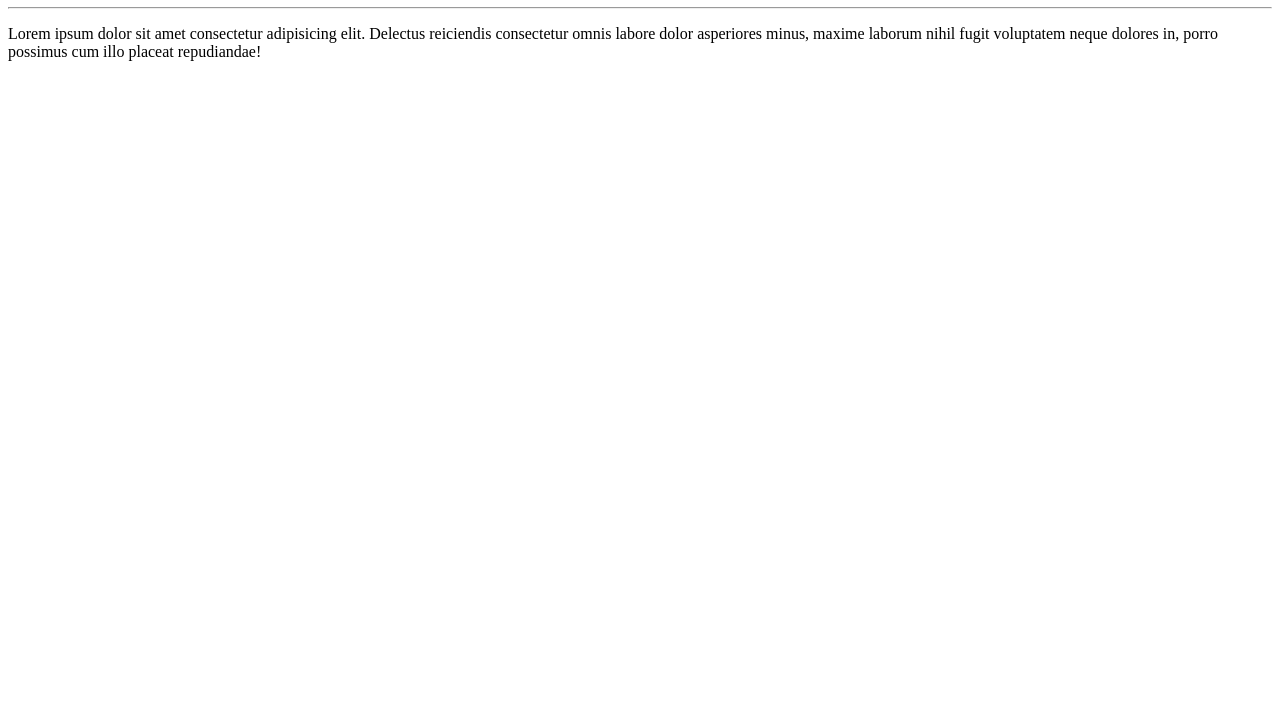
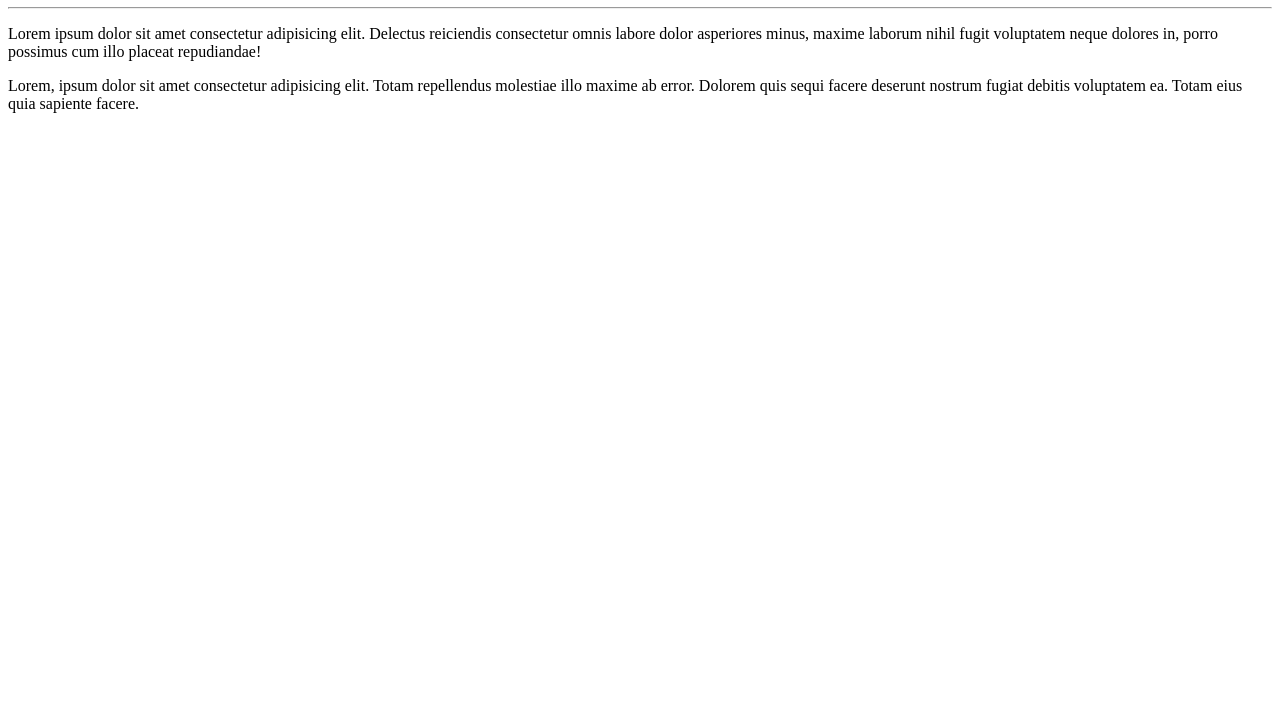
Before and after one commit to Raiane-nepomuceno/Ola-Mundo, a plain HTML site: page site-exemplo/index.html in a window 1280 px wide. Shown: the part 73-800 px from the top of the page. Drawn offline with Linux system fonts and the light colour scheme.

Commit message:
adicionei um parágrafo

```diff
--- a/site-exemplo/index.html
+++ b/site-exemplo/index.html
@@ -9,5 +9,6 @@
     <h1>Olá, Mundo!</h1>
     <hr>
     <p>Lorem ipsum dolor sit amet consectetur adipisicing elit. Delectus reiciendis consectetur omnis labore dolor asperiores minus, maxime laborum nihil fugit voluptatem neque dolores in, porro possimus cum illo placeat repudiandae!</p>
+    <p>Lorem, ipsum dolor sit amet consectetur adipisicing elit. Totam repellendus molestiae illo maxime ab error. Dolorem quis sequi facere deserunt nostrum fugiat debitis voluptatem ea. Totam eius quia sapiente facere.</p>
 </body>
 </html>
```
